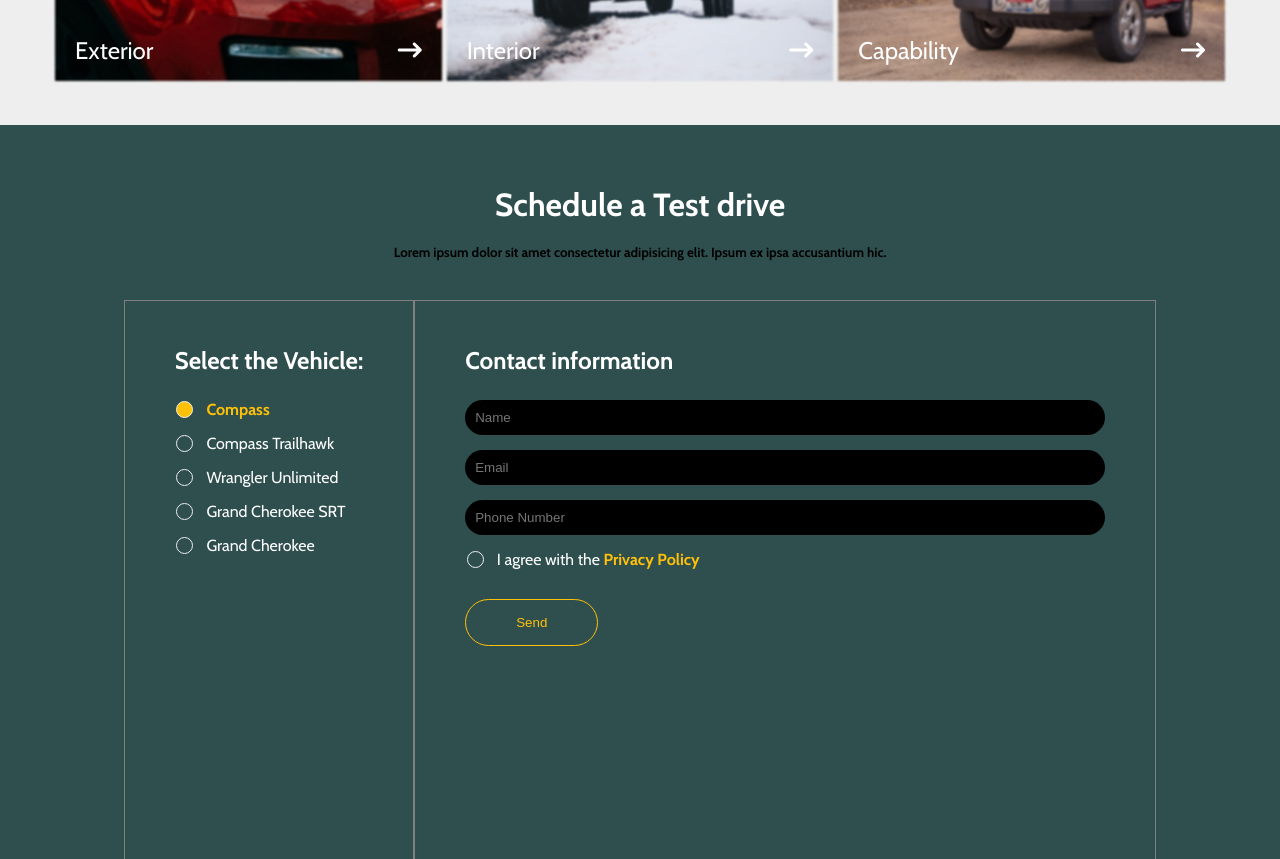
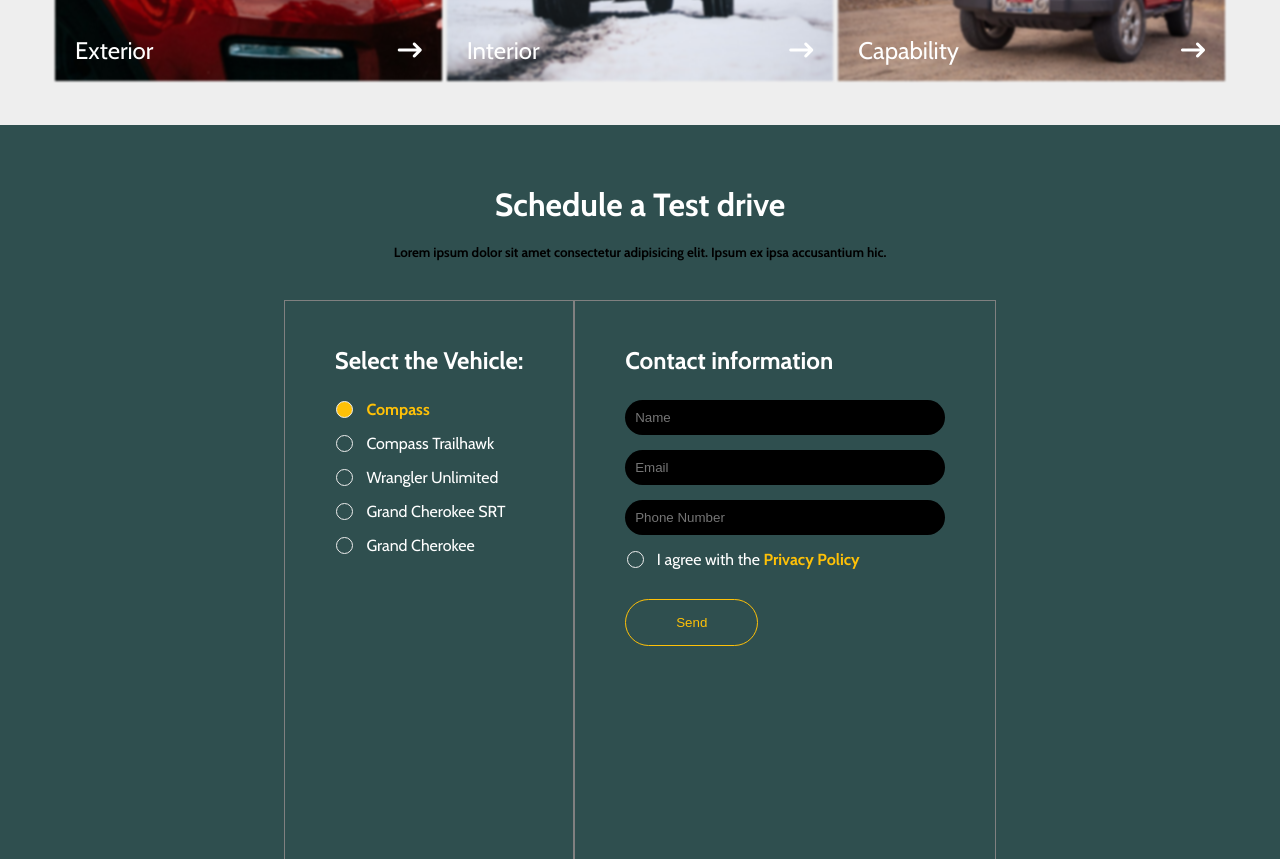
Before and after one commit to YacoubDweik/jeep, a plain HTML site: page index.html in a window 1280 px wide. Shown: the part 2501-3360 px from the top of the page. Drawn offline with nearby package versions, Linux system fonts and the light colour scheme.

Commit message:
Update styles.css

```diff
--- a/css/styles.css
+++ b/css/styles.css
@@ -713,7 +713,7 @@ a.more:hover {
 
 @media (min-width: 768px) {
   #reserve form .contact input:not(input[name="agree"], input.more) {
-  width: 50vw;
+  width: 25vw;
   }
 
   #reserve .container {
```
